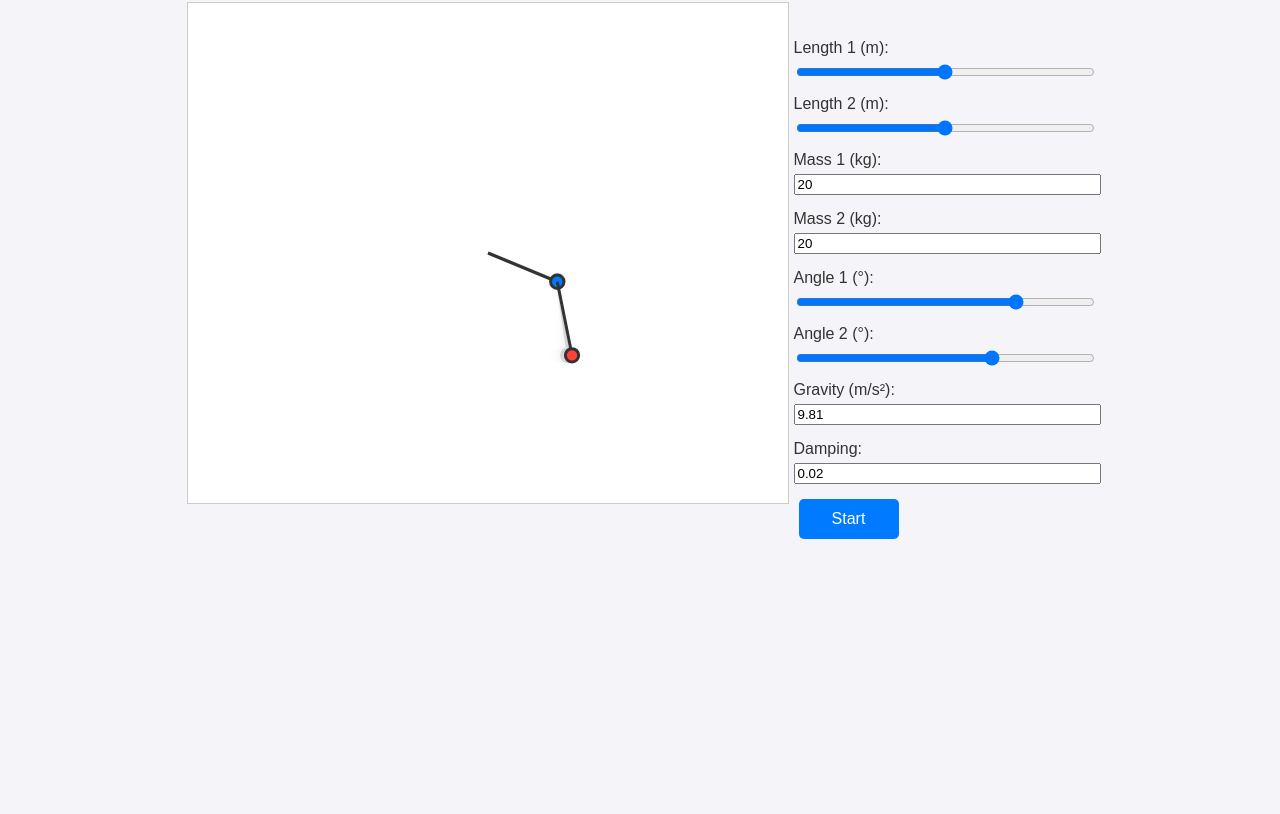
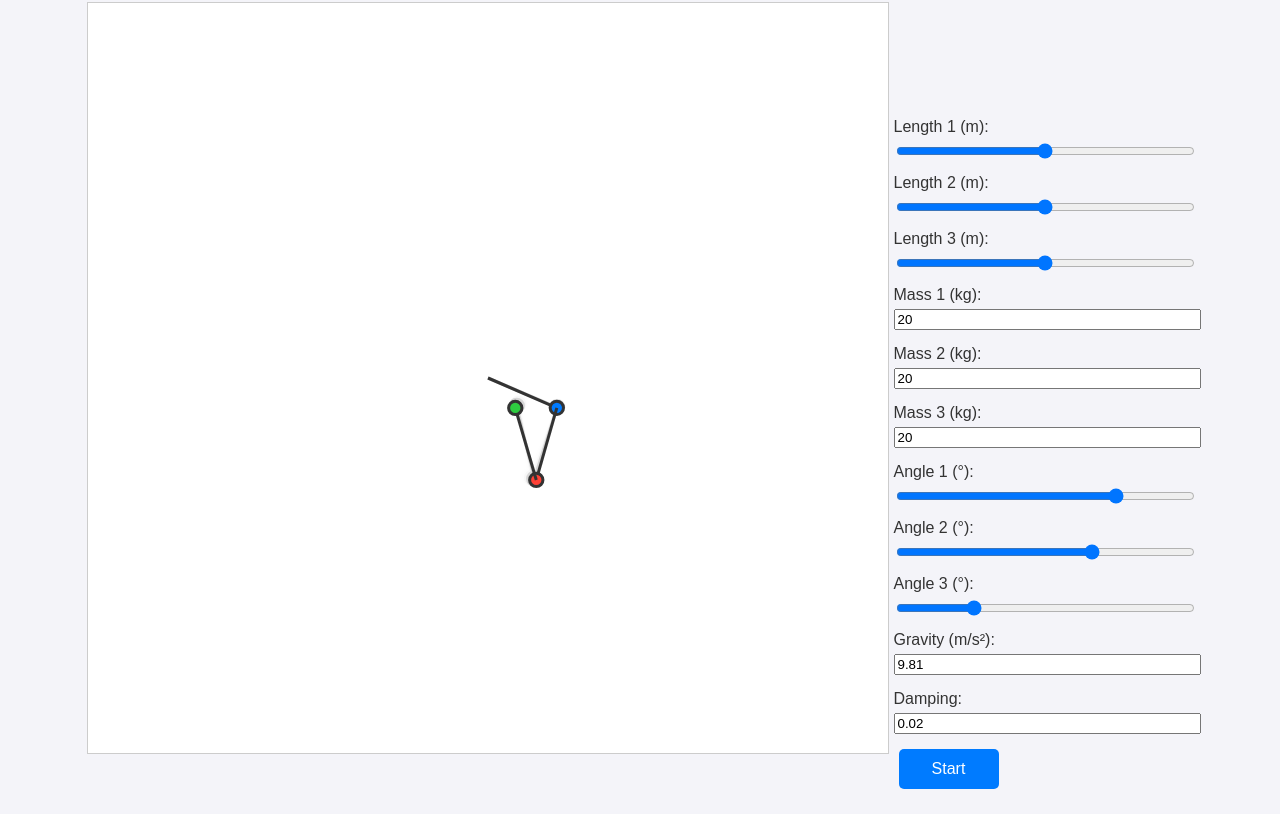
Before and after one commit to samchan1150/Triple-Pendulum-Simulator, a plain HTML site: page index.html in a window 1280 px wide. Shown: the part 98-912 px from the top of the page. Before the commit the page ends 800 px from the top, so only its background shows below. Drawn offline with Linux system fonts and the light colour scheme.

Commit message:
Implemented triple pendulum

```diff
--- a/index.html
+++ b/index.html
@@ -7,7 +7,7 @@
 </head>
 <body>
     <h1>Pendulum Simulator</h1>
-    <canvas id="pendulumCanvas" width="600" height="500"></canvas>
+    <canvas id="pendulumCanvas" width="800" height="750"></canvas>
 
     <div id="controls">
         <!-- Lengths -->
@@ -17,6 +17,10 @@
         <label for="length2">Length 2 (m):</label>
         <input type="range" id="length2" min="0.5" max="2.5" value="1.5" step="0.01">
 
+        <label for="length3">Length 3 (m):</label>
+        <input type="range" id="length3" min="0.5" max="2.5" value="1.5" step="0.01">
+
+
         <!-- Masses -->
         <label for="mass1">Mass 1 (kg):</label>
         <input type="number" id="mass1" value="20" step="1">
@@ -24,12 +28,18 @@
         <label for="mass2">Mass 2 (kg):</label>
         <input type="number" id="mass2" value="20" step="1">
 
+        <label for="mass3">Mass 3 (kg):</label>
+        <input type="number" id="mass3" value="20" step="1">
+
         <!-- Angles -->
         <label for="angle1">Angle 1 (°):</label>
         <input type="range" id="angle1" min="-180" max="180" value="90">
 
         <label for="angle2">Angle 2 (°):</label>
         <input type="range" id="angle2" min="-180" max="180" value="60">
+
+        <label for="angle3">Angle 3 (°):</label>
+        <input type="range" id="angle3" min="-180" max="180" value="-90">
 
         <!-- Gravity -->
         <label for="gravity">Gravity (m/s²):</label>
--- a/script.js
+++ b/script.js
@@ -17,6 +17,12 @@ let angle2 = -90 * Math.PI / 180; // Initial angle in radians
 let angleVelocity2 = 0;
 let angleAcceleration2 = 0;
 
+let length3 = 1.5 * scale;
+let mass3 = 20;
+let angle3 = -90 * Math.PI / 180;
+let angleVelocity3 = 0;
+let angleAcceleration3 = 0;
+
 let gravity = 9.81 * scale;
 let damping = 0.02;
 let paused = true;
@@ -30,53 +36,69 @@ const originY = canvas.height / 2;
 
 // Update physics
 function update(timestamp) {
-    // Calculate the time difference
-    const deltaTime = (timestamp - lastTimestamp) / 1000; // Convert ms to seconds
+    const deltaTime = (timestamp - lastTimestamp) / 1000;
     lastTimestamp = timestamp;
 
-    if (isNaN(deltaTime) || deltaTime <= 0) {
-        return;
-    }
+    if (isNaN(deltaTime) || deltaTime <= 0) return;
 
-    // Equations of motion
     const sin1 = Math.sin(angle1);
     const sin2 = Math.sin(angle2);
+    const sin3 = Math.sin(angle3);
     const cos1 = Math.cos(angle1);
     const cos2 = Math.cos(angle2);
+    const cos3 = Math.cos(angle3);
     const sin12 = Math.sin(angle1 - angle2);
+    const sin23 = Math.sin(angle2 - angle3);
     const cos12 = Math.cos(angle1 - angle2);
+    const cos23 = Math.cos(angle2 - angle3);
 
-    const denom1 = (2 * mass1 + mass2 - mass2 * Math.cos(2 * angle1 - 2 * angle2));
-    const denom2 = denom1;
+    // Complex equations for triple pendulum motion
+    const denom = 2 * mass1 + mass2 + mass3;
 
-    angleAcceleration1 = (-gravity * (2 * mass1 + mass2) * sin1 - mass2 * gravity * Math.sin(angle1 - 2 * angle2) - 2 * sin12 * mass2 * (angleVelocity2 * angleVelocity2 * length2 + angleVelocity1 * angleVelocity1 * length1 * cos12)) / (length1 * denom1);
-    angleAcceleration2 = (2 * sin12 * (angleVelocity1 * angleVelocity1 * length1 * (mass1 + mass2) + gravity * (mass1 + mass2) * cos1 + angleVelocity2 * angleVelocity2 * length2 * mass2 * cos12)) / (length2 * denom2);
+    angleAcceleration1 = (-gravity * (denom) * sin1 - mass2 * gravity * Math.sin(angle1 - 2 * angle2)
+        - mass3 * gravity * Math.sin(angle1 - 2 * angle3) - 2 * sin12 * mass2
+        * (angleVelocity2 * angleVelocity2 * length2 + angleVelocity1 * angleVelocity1 * length1 * cos12))
+        / (length1 * denom);
+
+    angleAcceleration2 = (2 * sin12 * (angleVelocity1 * angleVelocity1 * length1 * (mass1 + mass2)
+        + gravity * (mass1 + mass2) * cos1 + angleVelocity2 * angleVelocity2 * length2 * mass2 * cos12))
+        / (length2 * denom);
+
+    angleAcceleration3 = (2 * sin23 * (angleVelocity2 * angleVelocity2 * length2 * (mass2 + mass3)
+        + gravity * (mass2 + mass3) * cos2 + angleVelocity3 * angleVelocity3 * length3 * mass3 * cos23))
+        / (length3 * denom);
 
     // Apply damping
     angleAcceleration1 -= damping * angleVelocity1;
     angleAcceleration2 -= damping * angleVelocity2;
+    angleAcceleration3 -= damping * angleVelocity3;
 
     // Update velocities and angles
     angleVelocity1 += angleAcceleration1 * deltaTime;
     angleVelocity2 += angleAcceleration2 * deltaTime;
+    angleVelocity3 += angleAcceleration3 * deltaTime;
+
     angle1 += angleVelocity1 * deltaTime;
     angle2 += angleVelocity2 * deltaTime;
+    angle3 += angleVelocity3 * deltaTime;
 }
+
 
 // Draw pendulum with trail effect
 function draw() {
-    // Semi-transparent background for trail effect
     ctx.fillStyle = 'rgba(255, 255, 255, 0.8)';
     ctx.fillRect(0, 0, canvas.width, canvas.height);
 
-    // Calculate positions
     const bob1X = originX + length1 * Math.sin(angle1);
     const bob1Y = originY + length1 * Math.cos(angle1);
 
     const bob2X = bob1X + length2 * Math.sin(angle2);
     const bob2Y = bob1Y + length2 * Math.cos(angle2);
 
-    // Draw first rod
+    const bob3X = bob2X + length3 * Math.sin(angle3);
+    const bob3Y = bob2Y + length3 * Math.cos(angle3);
+
+    // Draw first rod and bob
     ctx.beginPath();
     ctx.moveTo(originX, originY);
     ctx.lineTo(bob1X, bob1Y);
@@ -84,7 +106,6 @@ function draw() {
     ctx.lineWidth = 3;
     ctx.stroke();
 
-    // Draw first bob
     ctx.beginPath();
     ctx.arc(bob1X, bob1Y, mass1 / 3, 0, Math.PI * 2);
     ctx.fillStyle = '#007BFF';
@@ -92,7 +113,7 @@ function draw() {
     ctx.strokeStyle = '#333';
     ctx.stroke();
 
-    // Draw second rod
+    // Draw second rod and bob
     ctx.beginPath();
     ctx.moveTo(bob1X, bob1Y);
     ctx.lineTo(bob2X, bob2Y);
@@ -100,14 +121,43 @@ function draw() {
     ctx.lineWidth = 3;
     ctx.stroke();
 
-    // Draw second bob
     ctx.beginPath();
     ctx.arc(bob2X, bob2Y, mass2 / 3, 0, Math.PI * 2);
     ctx.fillStyle = '#FF4136';
     ctx.fill();
     ctx.strokeStyle = '#333';
     ctx.stroke();
+
+    // Draw third rod and bob
+    ctx.beginPath();
+    ctx.moveTo(bob2X, bob2Y);
+    ctx.lineTo(bob3X, bob3Y);
+    ctx.strokeStyle = '#333';
+    ctx.lineWidth = 3;
+    ctx.stroke();
+
+    ctx.beginPath();
+    ctx.arc(bob3X, bob3Y, mass3 / 3, 0, Math.PI * 2);
+    ctx.fillStyle = '#2ECC40';
+    ctx.fill();
+    ctx.strokeStyle = '#333';
+    ctx.stroke();
 }
+
+// Add HTML controls for the third pendulum
+const lengthSlider3 = document.getElementById('length3');
+const massInput3 = document.getElementById('mass3');
+const angleSlider3 = document.getElementById('angle3');
+
+lengthSlider3.addEventListener('input', () => {
+    length3 = parseFloat(lengthSlider3.value) * scale;
+});
+massInput3.addEventListener('input', () => {
+    mass3 = parseFloat(massInput3.value);
+});
+angleSlider3.addEventListener('input', () => {
+    angle3 = parseFloat(angleSlider3.value) * Math.PI / 180;
+});
 
 function animate(timestamp) {
     if (!paused) {
```
